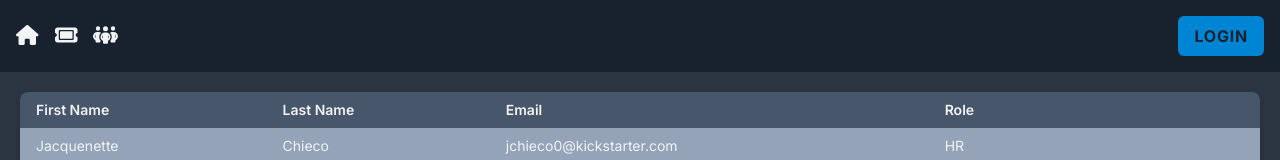
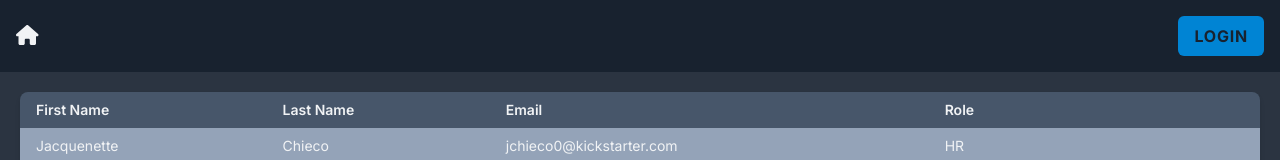
Before and after one commit to senhorgomes/next-mongodb, a Next.js app: page /team in a window 1280 px wide. Shown: the top 160 px of the page. Built offline with nearby package versions, Linux system fonts and the light colour scheme; no server answers.

Commit message:
Modify navbar for non logged in users

```diff
--- a/app/components/Nav.jsx
+++ b/app/components/Nav.jsx
@@ -15,12 +15,16 @@ const Nav = () => {
                 <Link href="/">
                     <FontAwesomeIcon icon={faHome} className="icon" />
                 </Link>
+                {user &&
+                <>
                 <Link href="/ticket-page/new">
                     <FontAwesomeIcon icon={faTicket} className="icon" />
                 </Link>
                 <Link href="/team">
                     <FontAwesomeIcon icon={faPeopleGroup} className="icon" />
                 </Link>
+                </>
+            }
             </div>
             {/* login */}
 
```
Also changed, not shown: app/signup/page.jsx (added).
